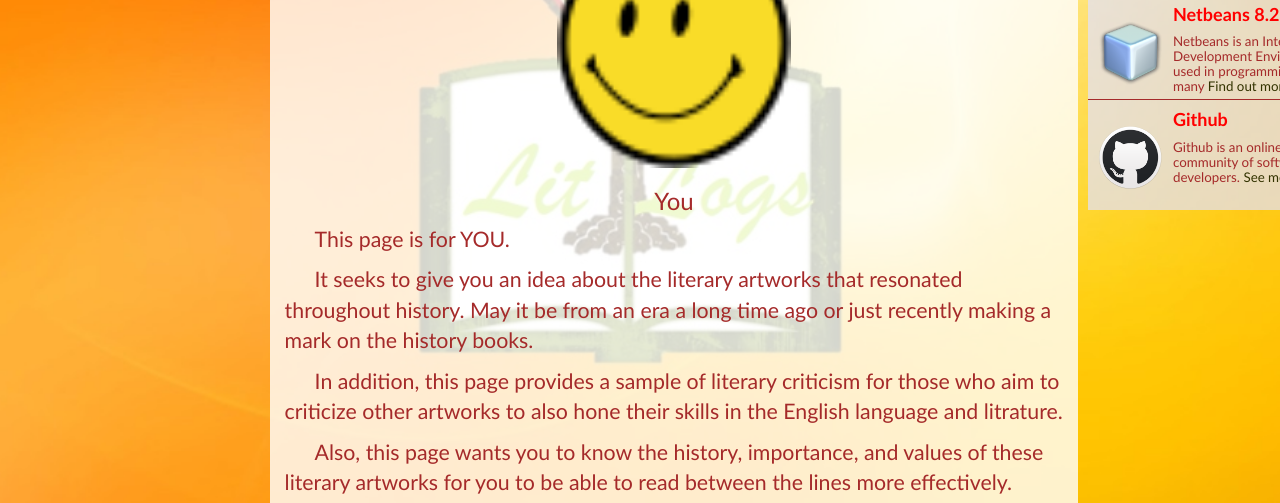
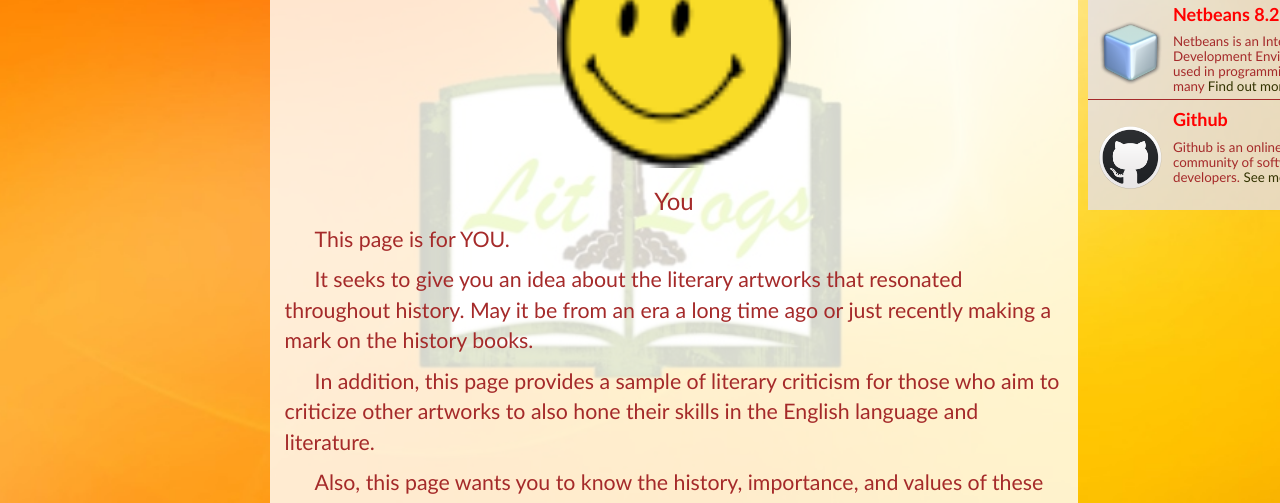
Before and after one commit to Lit-Log/Lit-Log.github.io, a plain HTML site: page Website/You.html in a window 1280 px wide. Shown: the part 427-930 px from the top of the page. Drawn offline with Linux system fonts and the light colour scheme.

Commit message:
Add files via upload

```diff
--- a/Website/You.html
+++ b/Website/You.html
@@ -128,7 +128,7 @@
             <p>
                 In addition, this page provides a sample of literary criticism for
                 those who aim to criticize other artworks to also hone their skills
-                in the English language and litrature.
+                in the English language and literature.
             </p>
             <p>
                 Also, this page wants you to know the history, importance, and values
```
